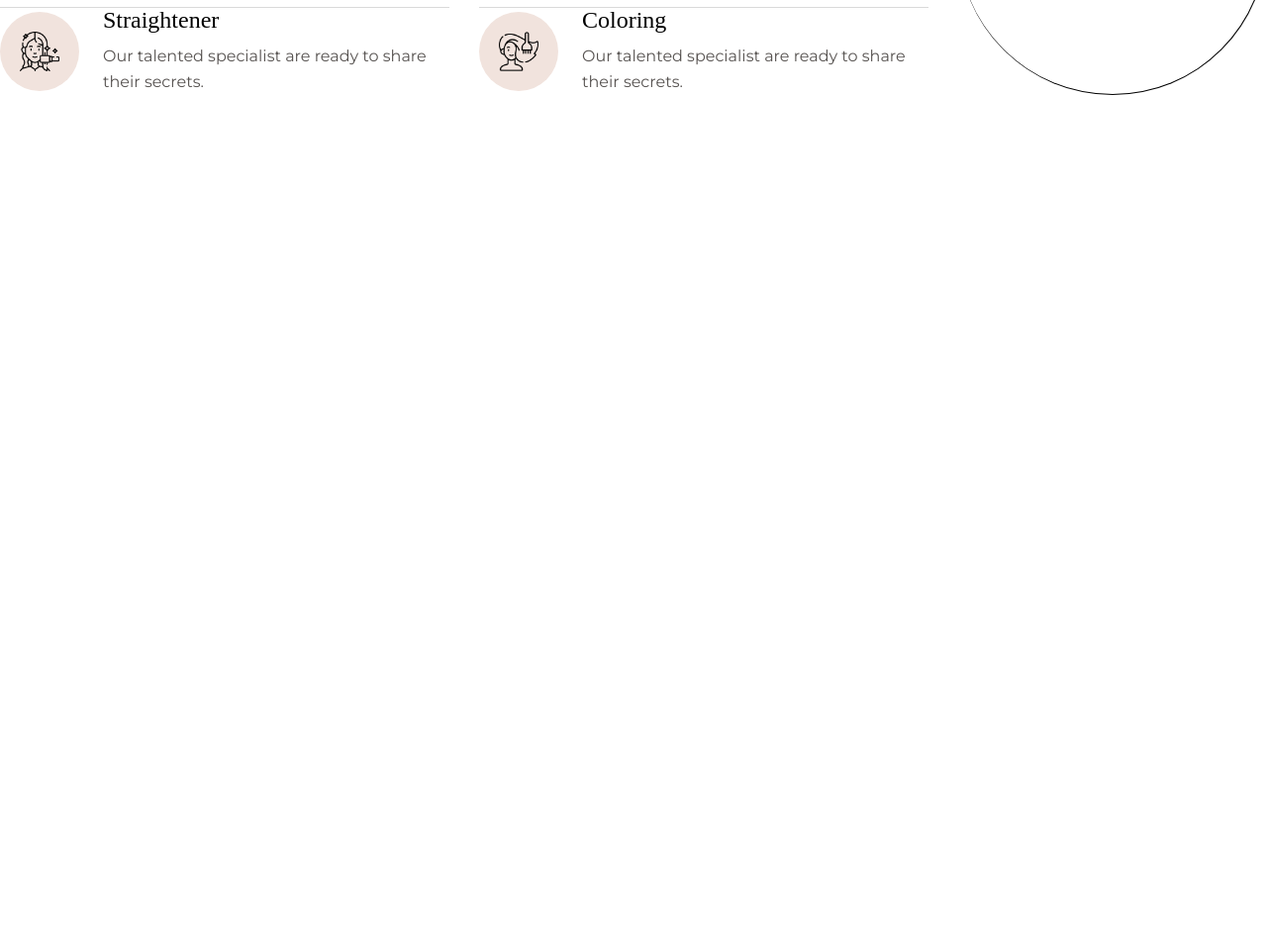
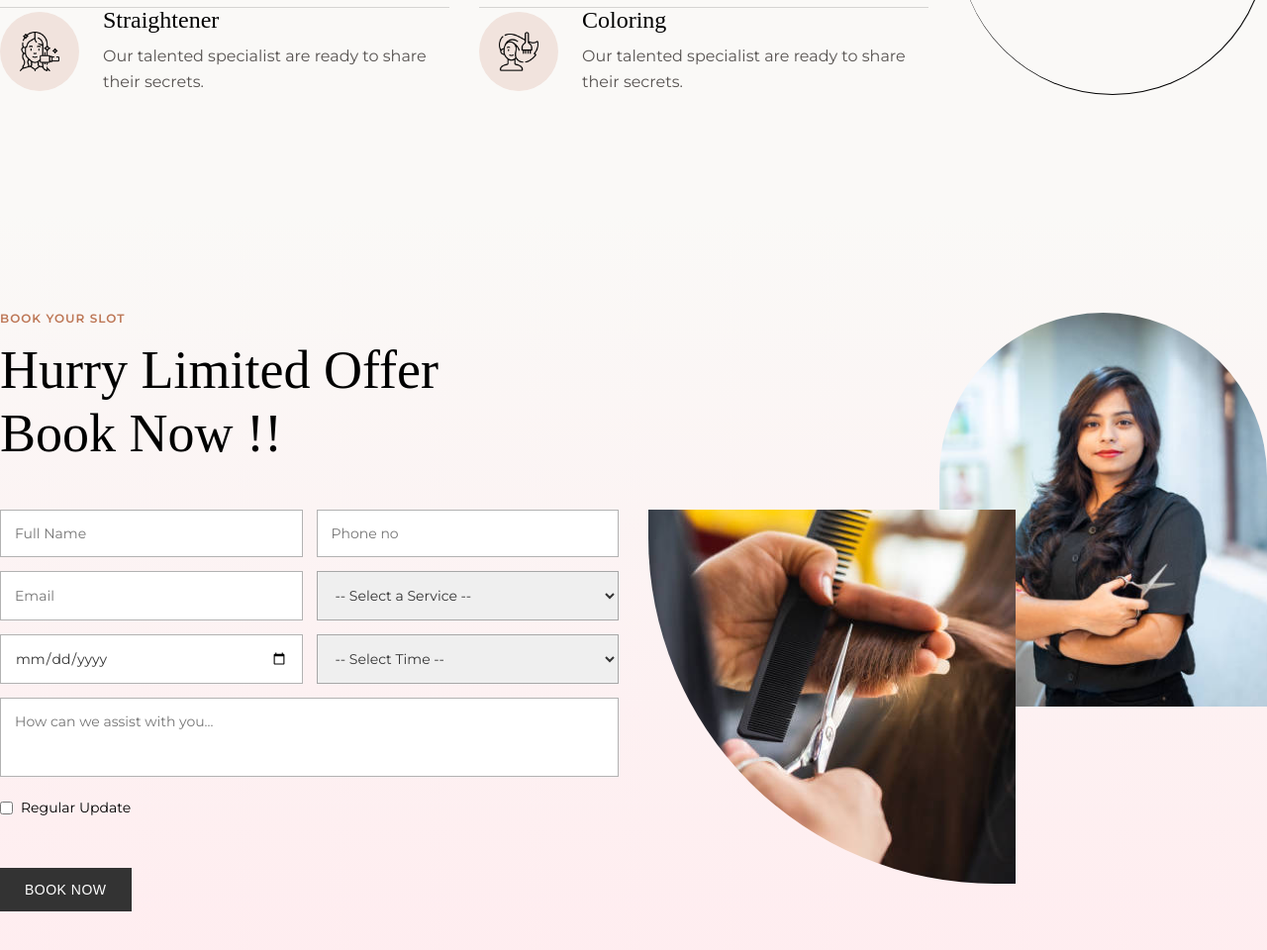
Before and after one commit to Ius221/saloonLandingPage, a plain HTML site: page index.html in a window 1280 px wide. Shown: the part 3885-4845 px from the top of the page at 99% size. Before the commit the page ends 4101 px from the top, so only its background shows below. Drawn offline with nearby package versions, Linux system fonts and the light colour scheme; a web font is replaced by a local one.

Commit message:
appointment form COMPLETED

```diff
--- a/css/general.css
+++ b/css/general.css
@@ -21,6 +21,7 @@ html {
 
 body {
     font-family: "Montserrat", sans-serif;
+    background-color: #FAF9F7;
     line-height: 1;
 }
 
--- a/css/style.css
+++ b/css/style.css
@@ -454,3 +454,95 @@ ul {
     width: 100%;
     border-radius: 35rem;
 }
+
+/*****************************/
+/* APPOINTMENT FORM SECTION */
+/***************************/
+.appointment-section {
+    background-image: linear-gradient(to top, #FFECEF, #FAF9F7);
+    background-color: #FFECEF;
+    padding: 10rem 0;
+}
+
+.appoint-title h2 {
+    margin: 1.4rem 0 4.4rem 0;
+}
+
+.form-grid {
+    display: grid;
+    gap: 1.4rem;
+}
+
+textarea,
+select,
+option,
+input {
+    font-family: "Montserrat", sans-serif;
+    padding: 1.4rem;
+    font-size: 1.4rem;
+    border: 1px solid rgba(0, 0, 0, 0.3);
+    color: #333;
+}
+
+textarea {
+    grid-column: 1/-1;
+    height: 8rem;
+    resize: none;
+}
+
+.check-box {
+    display: flex;
+    align-items: center;
+    margin-top: 1rem;
+    grid-column: 1/-1;
+}
+
+.check-box label {
+    margin-left: .8rem;
+    font-size: 1.4rem;
+    cursor: pointer;
+}
+
+.appoint-btn {
+    margin-top: 4rem;
+    font-weight: 400 !important;
+    border: none;
+    background-color: #333;
+    color: #fff;
+}
+
+.appoint-btn:hover {
+    background-color: #BD7655;
+}
+
+.appointment-image {
+    position: relative;
+    /* overflow: hidden; */
+}
+
+.appoint-first-img {
+    border-radius: 30rem 30rem 0 0;
+    position: absolute;
+    width: 53%;
+    overflow: hidden;
+    top: 0%;
+    transition: all .3s;
+    right: 0%;
+}
+
+.appoint-first-img:hover {
+    transform: scale(1.1);
+    z-index: 2;
+}
+
+.appoint-second-img {
+    position: absolute;
+    transition: all .3s;
+    top: 33%;
+    border-radius: 0 0rem 0 35rem;
+}
+
+.appoint-second-img:hover {
+    transform: scale(1.1);
+    z-index: 2;
+}
--- a/index.html
+++ b/index.html
@@ -269,6 +269,56 @@
                 </div>
             </div>
         </section>
+
+        <section class=" appointment-section  ">
+            <div class="center--div container grid grid--cols-2">
+                <div class="apointment-form">
+                    <div class="appoint-title">
+                        <p class="title">book your slot</p>
+                        <h2 class="heading--secondary">
+                            Hurry limited offer <br> book now !!
+                        </h2>
+                    </div>
+                    <form class="form-grid grid--cols-2" action="#" method="post">
+                        <input type="text" name="name" id="" placeholder="Full Name">
+                        <input type="number" name="number" id="" placeholder="Phone no">
+                        <input type="email" placeholder="Email">
+                        <select id="salon-services" name="salon-services">
+                            <option value="">-- Select a Service --</option>
+                            <option value="haircut">Haircut</option>
+                            <option value="hair-color">Hair Coloring</option>
+                            <option value="manicure">Manicure</option>
+                            <option value="pedicure">Pedicure</option>
+                            <option value="facial">Facial</option>
+                            <option value="massage">Massage</option>
+                            <option value="waxing">Waxing</option>
+                            <option value="makeup">Makeup</option>
+                        </select>
+                        <input type="date" name="date" id="">
+                        <select id="appointment-time" name="appointment-time">
+                            <option value="">-- Select Time --</option>
+                            <option value="09:00">9:00 AM</option>
+                            <option value="10:00">10:00 AM</option>
+                            <option value="11:00">11:00 AM</option>
+                            <option value="12:00">12:00 PM</option>
+                            <option value="16:00">4:00 PM</option>
+                            <option value="17:00">5:00 PM</option>
+                            <option value="18:00">6:00 PM</option>
+                        </select>
+                        <textarea name="desc" id="" placeholder="How can we assist with you..."></textarea>
+                        <div class="check-box">
+                            <input type="checkbox" name="" id="check">
+                            <label for="check">Regular Update</label>
+                        </div>
+                        <button class="btn appoint-btn" type="submit">BOOK NOW</button>
+                    </form>
+                </div>
+                <div class=" appointment-image">
+                    <img src="./assets/form-img/female.png" alt="" class="appoint-first-img">
+                    <img src="./assets/form-img/cutting.png" alt="" class="appoint-second-img">
+                </div>
+            </div>
+        </section>
     </main>
 
     <footer></footer>
```
Also changed, not shown: assets/form-img/cutting.png (added), assets/form-img/female.png (added).
